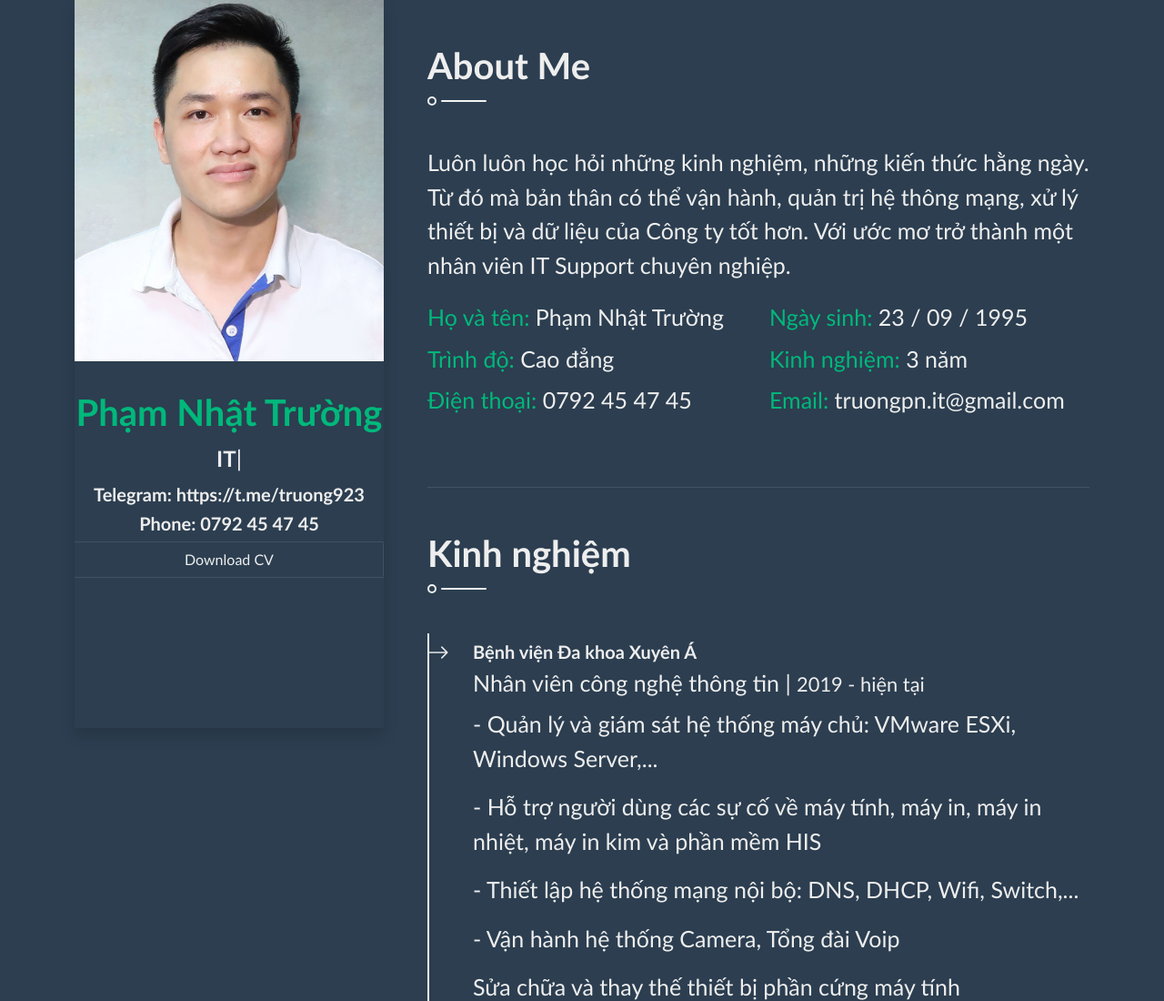
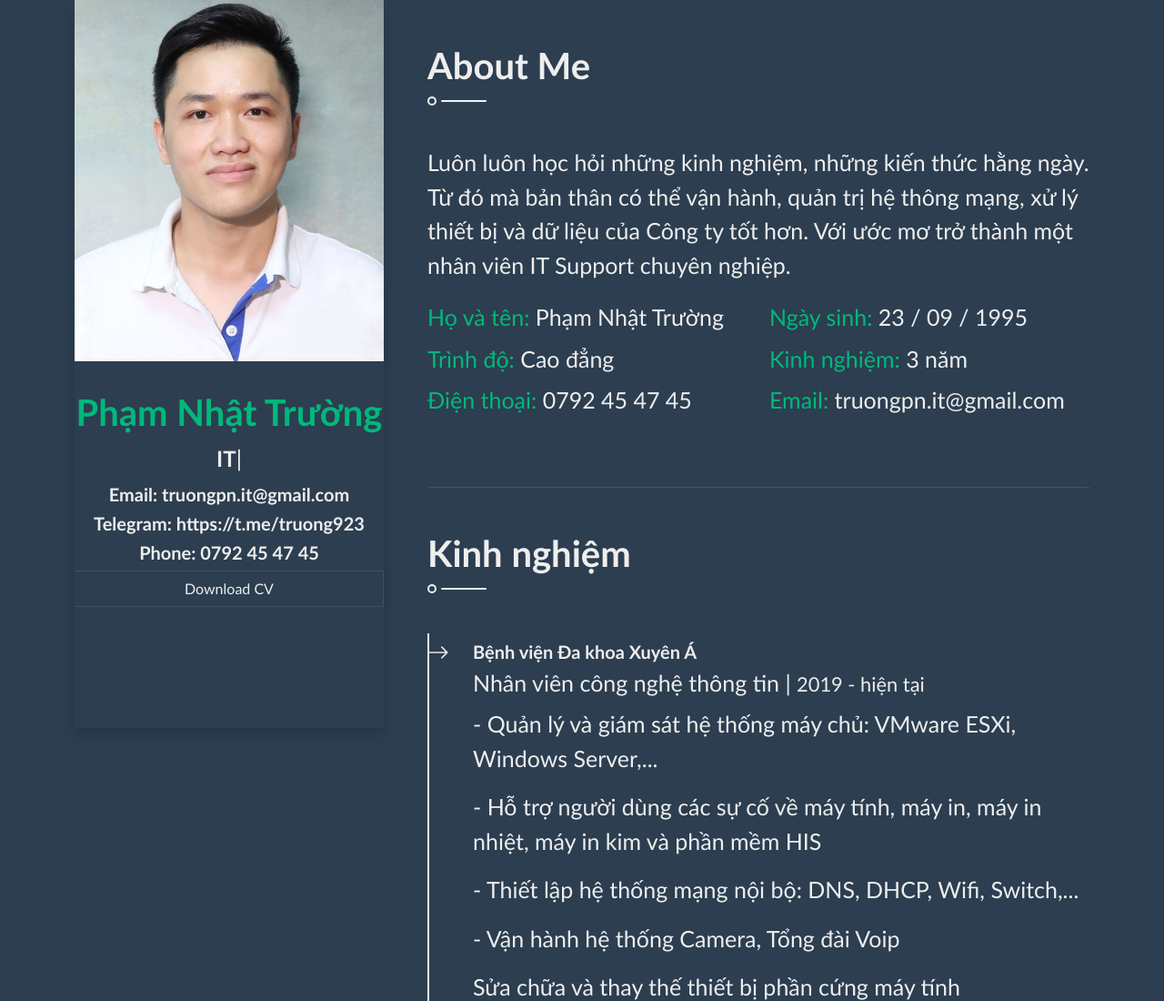
Before and after one commit to truongpn/truongpham.github.io, a plain HTML site: page index.html in a window 1280 px wide. Shown: the top 1100 px of the page at 91% size. Drawn offline with nearby package versions, Linux system fonts and the light colour scheme.

Commit message:
Update index.html

```diff
--- a/index.html
+++ b/index.html
@@ -50,6 +50,7 @@
                             <h4 class="typed-text-output d-inline-block text-light"></h4>
                             <div class="typed-text d-none">IT Support, Chuyên viên CNTT</div>
 						</div>
+							<h5>Email: truongpn.it@gmail.com</h5>
 							<h5>Telegram: https://t.me/truong923</h5>
 							<h5>Phone: 0792 45 47 45</h5>
 
```
